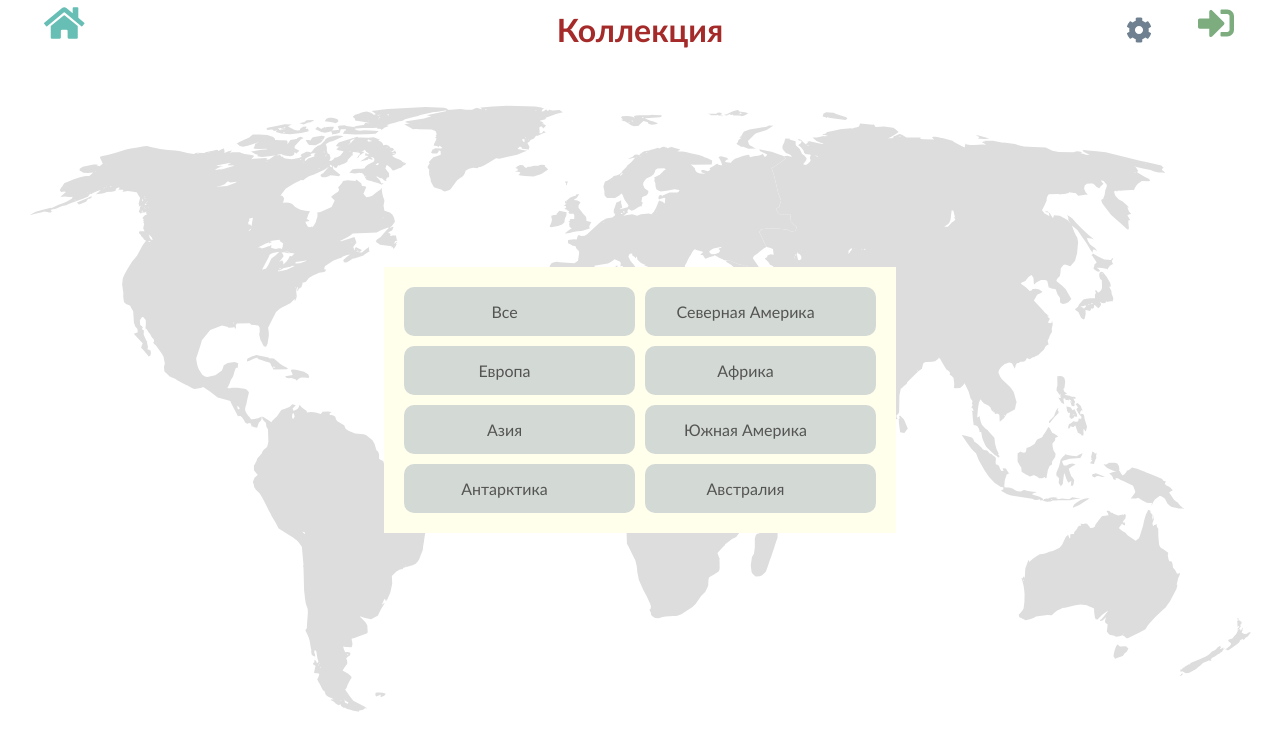
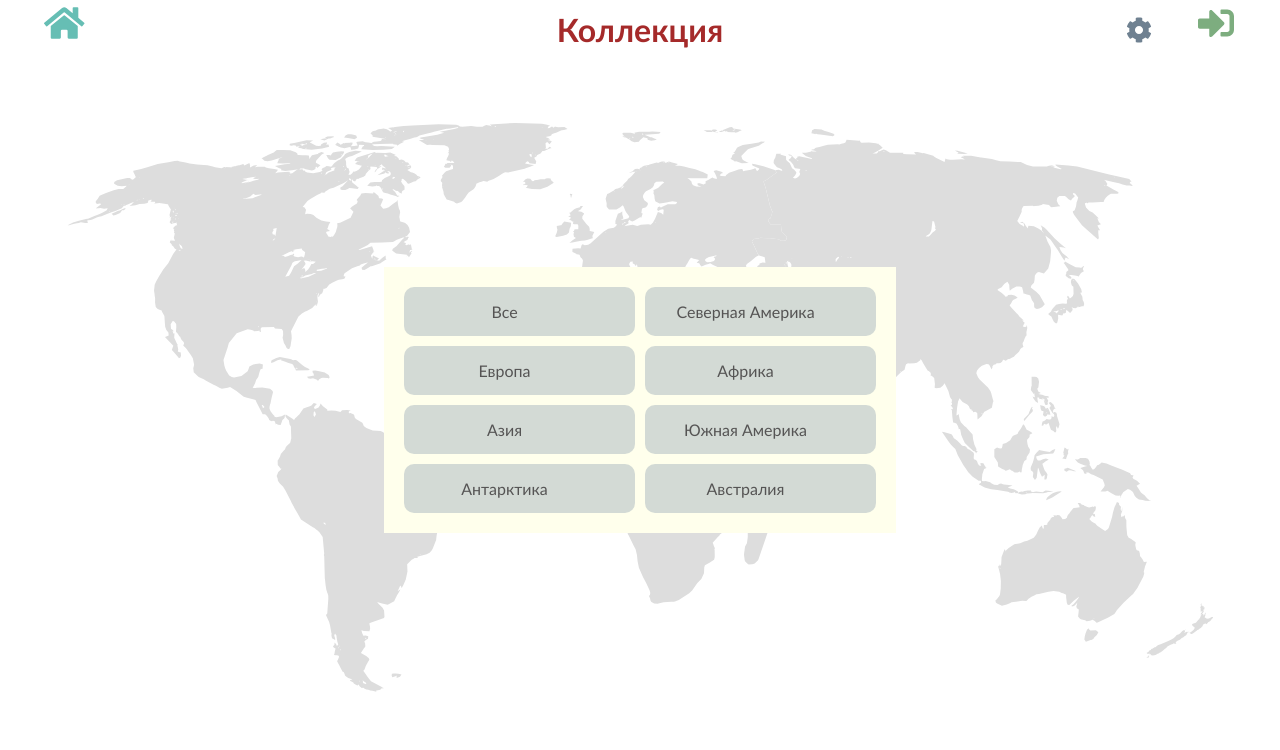
Before and after one commit to AleksanderIII/library-client, a React app: page /continents in a window 1280 px wide. Shown: the top 750 px of the page. Built offline with nearby package versions, Linux system fonts and the light colour scheme; what react-localization would draw is missing.

Commit message:
fix appendix

```diff
--- a/src/components/Map/Map.less
+++ b/src/components/Map/Map.less
@@ -0,0 +1,9 @@
+.map{
+    svg{
+        position: absolute;
+        top: 50%;
+        left: 50%;
+        transform: translate(-50%, -50%);
+        height: 80vh;
+    }
+}
--- a/src/components/Map/Map.tsx
+++ b/src/components/Map/Map.tsx
@@ -1,6 +1,7 @@
 import * as React from 'react';
 export default () =>
- <svg version='1.1' id='landmarks-continents'
+<div className='map'>
+    <svg version='1.1' id='landmarks-continents'
     xmlns='http://www.w3.org/2000/svg'
     x='0px' y='0px' viewBox='0 0 400 220'>
     <g id='africa' transform='translate(0,239) scale(0.016963,-0.016963)'>
@@ -784,4 +785,5 @@ export default () =>
 		l43.982-8.002l55.01,6.994l81-27.979l20.006-28.008l24.986,35.002l45.02,25.992l31.002,5.01l94.99-5.01l20.006-9.988l8.98,6.994
 		l10.91,19l-20.006,48.992l-56.994,34.916l-20.984,13.988l-136.01,31.002l-62.004,8.002L5154.833,8198.911L5154.833,8198.911z'/>
     </g>
-</svg>;
+</svg>
+</div>;
```
